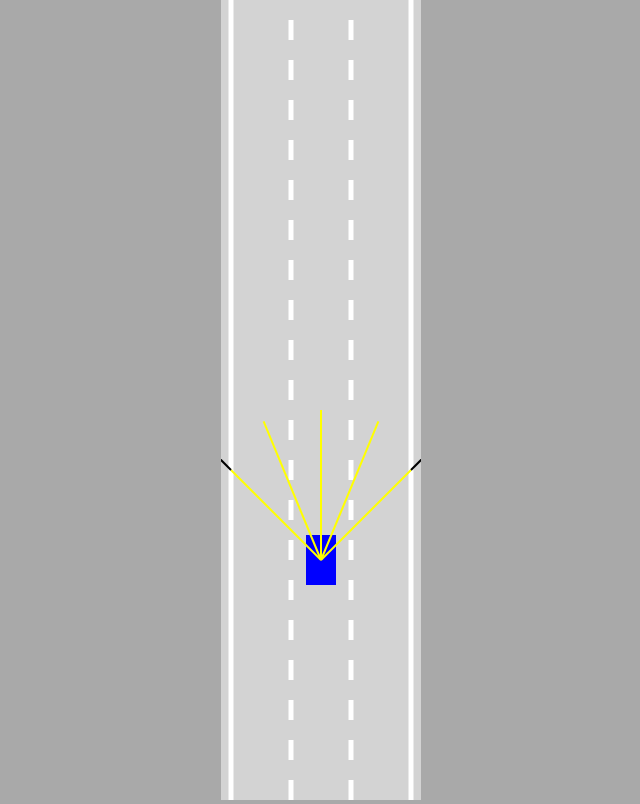
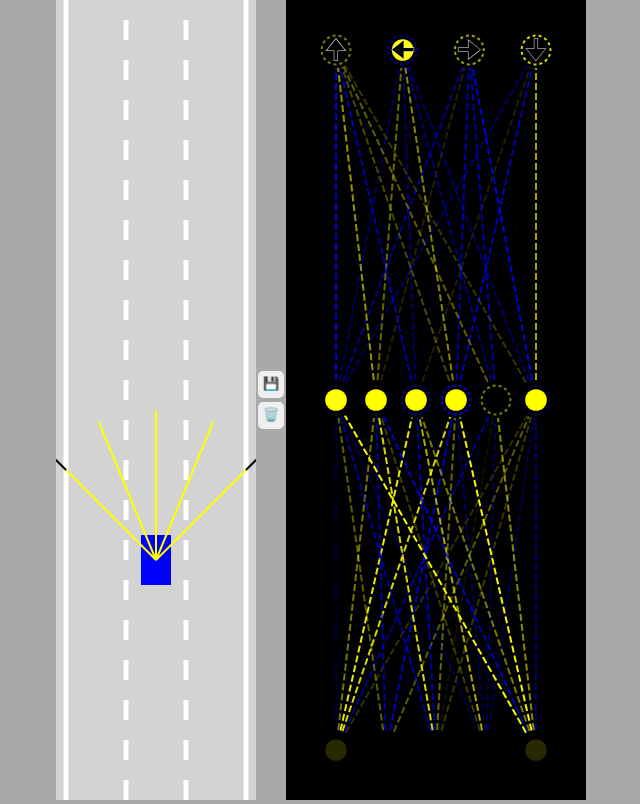
Before and after one commit to jean00/Self-Driving-Car, a plain HTML site: page index.html in a window 1280 px wide. Shown: the whole page, without its empty margins (319-959 px from the left). Drawn offline with Linux system fonts and the light colour scheme.

Commit message:
brain finihed. needs improvements

```diff
--- a/car.js
+++ b/car.js
@@ -12,8 +12,11 @@ class Car {
     this.angle = 0;
     this.damaged = false;
 
+    this.useBrain = controlType == "AI";
+
     if (controlType != "DUMMY") {
       this.sensor = new Sensor(this);
+      this.brain = new NeuralNetwork([this.sensor.rayCount, 6, 4]);
     }
 
     this.controls = new Controls(controlType);
@@ -25,7 +28,22 @@ class Car {
       this.polygon = this.#createPolygon();
       this.damaged = this.#assessDamage(roadBorders, traffic);
     }
-    if (this.sensor) this.sensor.update(roadBorders, traffic);
+    if (this.sensor) {
+      this.sensor.update(roadBorders, traffic);
+
+      const offsets = this.sensor.readings.map((s) =>
+        s == null ? 0 : 1 - s.offset
+      );
+      const outputs = NeuralNetwork.feedForward(offsets, this.brain);
+      console.log(outputs);
+
+      if (this.brain) {
+        this.controls.forward = outputs[0];
+        this.controls.left = outputs[1];
+        this.controls.right = outputs[2];
+        this.controls.reverse = outputs[3];
+      }
+    }
   }
 
   #assessDamage(roadBorders, traffic) {
@@ -115,7 +133,7 @@ class Car {
     this.x -= Math.sin(this.angle) * this.speed; //moves the car
     this.y -= Math.cos(this.angle) * this.speed;
   }
-  draw(context, color) {
+  draw(context, color, drawSensor = false) {
     if (this.damaged) {
       context.fillStyle = "gray";
     } else {
@@ -127,6 +145,6 @@ class Car {
       context.lineTo(this.polygon[i].x, this.polygon[i].y);
     }
     context.fill();
-    if (this.sensor) this.sensor.draw(context);
+    if (this.sensor && drawSensor) this.sensor.draw(context);
   }
 }
--- a/controls.js
+++ b/controls.js
@@ -7,7 +7,7 @@ class Controls {
 
     switch (type) {
       case "KEYS":
-        this.#addKeyboardListeners(); //# prima del metodo indica che è private
+        this.#addKeyboardListeners();
         break;
       case "DUMMY":
         this.forward = true;
@@ -32,7 +32,6 @@ class Controls {
           break;
       }
     };
-
     document.onkeyup = (event) => {
       switch (event.key) {
         case "ArrowLeft":
--- a/index.html
+++ b/index.html
@@ -3,7 +3,13 @@
   <title> Self-Driving Car</title>
   <link rel="stylesheet" href="style.css">
   <body>
-    <canvas id="myCanvas"></canvas>
+    <canvas id="carCanvas"></canvas>
+    <div id = "verticalButtons">
+      <button onclick = "save()"> 💾 </button>
+      <button onclick = "discard()"> 🗑️ </button>
+    </div>
+    <canvas id="networkCanvas"></canvas>
+    <script src = "visualizer.js"></script>
     <script src = "network.js"></script>
     <script src = "sensor.js"></script>
     <script src = "utils.js"></script>
--- a/main.js
+++ b/main.js
@@ -1,32 +1,82 @@
-const canvas = document.getElementById("myCanvas");
-canvas.width = 200;
+const carCanvas = document.getElementById("carCanvas");
+carCanvas.width = 200;
+const networkCanvas = document.getElementById("networkCanvas");
+networkCanvas.width = 300;
 
-const context = canvas.getContext("2d"); /* per disegnare nella canvas ci serve
-                                            un drawing context*/
-const road = new Road(canvas.width / 2, canvas.width * 0.9);
-const car = new Car(road.getLaneCenter(1), 100, 30, 50, "KEYS");
-const traffic = [new Car(road.getLaneCenter(1), -100, 30, 50, "DUMMY", 2)];
+const carCtx = carCanvas.getContext("2d");
+const networkCtx = networkCanvas.getContext("2d");
 
-//animations
+const road = new Road(carCanvas.width / 2, carCanvas.width * 0.9);
+
+const N = 1;
+const cars = generateCars(N);
+let bestCar = cars[0];
+if (localStorage.getItem("bestBrain")) {
+  for (let i = 0; i < cars.length; i++) {
+    cars[i].brain = JSON.parse(localStorage.getItem("bestBrain"));
+    if (i != 0) {
+      NeuralNetwork.mutate(cars[i].brain, 0.1);
+    }
+  }
+}
+
+const traffic = [
+  new Car(road.getLaneCenter(1), -100, 30, 50, "DUMMY", 2),
+  new Car(road.getLaneCenter(0), -300, 30, 50, "DUMMY", 2),
+  new Car(road.getLaneCenter(2), -300, 30, 50, "DUMMY", 2),
+  new Car(road.getLaneCenter(0), -500, 30, 50, "DUMMY", 2),
+  new Car(road.getLaneCenter(1), -500, 30, 50, "DUMMY", 2),
+  new Car(road.getLaneCenter(1), -700, 30, 50, "DUMMY", 2),
+  new Car(road.getLaneCenter(2), -700, 30, 50, "DUMMY", 2),
+];
+
 animate();
 
-function animate() {
+function save() {
+  localStorage.setItem("bestBrain", JSON.stringify(bestCar.brain));
+}
+
+function discard() {
+  localStorage.removeItem("bestBrain");
+}
+
+function generateCars(N) {
+  const cars = [];
+  for (let i = 1; i <= N; i++) {
+    cars.push(new Car(road.getLaneCenter(1), 100, 30, 50, "AI"));
+  }
+  return cars;
+}
+
+function animate(time) {
   for (let i = 0; i < traffic.length; i++) {
     traffic[i].update(road.borders, []);
   }
-  car.update(road.borders, traffic);
-  canvas.height = window.innerHeight;
+  for (let i = 0; i < cars.length; i++) {
+    cars[i].update(road.borders, traffic);
+  }
+  bestCar = cars.find((c) => c.y == Math.min(...cars.map((c) => c.y)));
 
-  //following camera
-  context.save();
-  context.translate(0, -car.y + canvas.height * 0.7); //position the car in the center
+  carCanvas.height = window.innerHeight;
+  networkCanvas.height = window.innerHeight;
 
-  road.draw(context);
+  carCtx.save();
+  carCtx.translate(0, -bestCar.y + carCanvas.height * 0.7);
+
+  road.draw(carCtx);
   for (let i = 0; i < traffic.length; i++) {
-    traffic[i].draw(context, "red");
+    traffic[i].draw(carCtx, "red");
   }
-  car.draw(context, "blue");
+  carCtx.globalAlpha = 0.2;
+  for (let i = 0; i < cars.length; i++) {
+    cars[i].draw(carCtx, "blue");
+  }
+  carCtx.globalAlpha = 1;
+  bestCar.draw(carCtx, "blue", true);
 
-  context.restore();
-  requestAnimationFrame(animate); // richiama la funzione animate e fa si che la macchina si muovi
+  carCtx.restore();
+
+  networkCtx.lineDashOffset = -time / 50;
+  Visualizer.drawNetwork(networkCtx, bestCar.brain);
+  requestAnimationFrame(animate);
 }
--- a/network.js
+++ b/network.js
@@ -0,0 +1,81 @@
+class NeuralNetwork {
+  constructor(neuronCounts) {
+    this.levels = [];
+    for (let i = 0; i < neuronCounts.length - 1; i++) {
+      this.levels.push(new Level(neuronCounts[i], neuronCounts[i + 1]));
+    }
+  }
+
+  static feedForward(givenInputs, network) {
+    let outputs = Level.feedForward(givenInputs, network.levels[0]);
+    for (let i = 1; i < network.levels.length; i++) {
+      outputs = Level.feedForward(outputs, network.levels[i]);
+    }
+    return outputs;
+  }
+
+  static mutate(network, amount = 1) {
+    network.levels.forEach((level) => {
+      for (let i = 0; i < level.biases.length; i++) {
+        level.biases[i] = lerp(level.biases[i], Math.random() * 2 - 1, amount);
+      }
+      for (let i = 0; i < level.weights.length; i++) {
+        for (let j = 0; j < level.weights[i].length; j++) {
+          level.weights[i][j] = lerp(
+            level.weights[i][j],
+            Math.random() * 2 - 1,
+            amount
+          );
+        }
+      }
+    });
+  }
+}
+
+class Level {
+  constructor(inputCount, outputCount) {
+    this.inputs = new Array(inputCount);
+    this.outputs = new Array(outputCount);
+    this.biases = new Array(outputCount);
+
+    this.weights = [];
+    for (let i = 0; i < inputCount; i++) {
+      this.weights[i] = new Array(outputCount);
+    }
+
+    Level.#randomize(this);
+  }
+
+  static #randomize(level) {
+    for (let i = 0; i < level.inputs.length; i++) {
+      for (let j = 0; j < level.outputs.length; j++) {
+        level.weights[i][j] = Math.random() * 2 - 1;
+      }
+    }
+
+    for (let i = 0; i < level.biases.length; i++) {
+      level.biases[i] = Math.random() * 2 - 1;
+    }
+  }
+
+  static feedForward(givenInputs, level) {
+    for (let i = 0; i < level.inputs.length; i++) {
+      level.inputs[i] = givenInputs[i];
+    }
+
+    for (let i = 0; i < level.outputs.length; i++) {
+      let sum = 0;
+      for (let j = 0; j < level.inputs.length; j++) {
+        sum += level.inputs[j] * level.weights[j][i];
+      }
+
+      if (sum > level.biases[i]) {
+        level.outputs[i] = 1;
+      } else {
+        level.outputs[i] = 0;
+      }
+    }
+
+    return level.outputs;
+  }
+}
--- a/sensor.js
+++ b/sensor.js
@@ -46,6 +46,7 @@ class Sensor {
         }
       }
     }
+
     if (touches.length == 0) {
       return null;
     } else {
@@ -74,26 +75,26 @@ class Sensor {
     }
   }
 
-  draw(context) {
+  draw(ctx) {
     for (let i = 0; i < this.rayCount; i++) {
       let end = this.rays[i][1];
       if (this.readings[i]) {
         end = this.readings[i];
       }
 
-      context.beginPath();
-      context.lineWidth = 2;
-      context.strokeStyle = "yellow";
-      context.moveTo(this.rays[i][0].x, this.rays[i][0].y);
-      context.lineTo(end.x, end.y);
-      context.stroke();
+      ctx.beginPath();
+      ctx.lineWidth = 2;
+      ctx.strokeStyle = "yellow";
+      ctx.moveTo(this.rays[i][0].x, this.rays[i][0].y);
+      ctx.lineTo(end.x, end.y);
+      ctx.stroke();
 
-      context.beginPath();
-      context.lineWidth = 2;
-      context.strokeStyle = "black";
-      context.moveTo(this.rays[i][1].x, this.rays[i][1].y);
-      context.lineTo(end.x, end.y);
-      context.stroke();
+      ctx.beginPath();
+      ctx.lineWidth = 2;
+      ctx.strokeStyle = "black";
+      ctx.moveTo(this.rays[i][1].x, this.rays[i][1].y);
+      ctx.lineTo(end.x, end.y);
+      ctx.stroke();
     }
   }
 }
--- a/style.css
+++ b/style.css
@@ -2,9 +2,30 @@ body{
   margin: 0;
   background: darkgray;
   overflow: hidden;
-  text-align: center;
+  display: flex;
+  justify-content: center;
+  align-items: center;
+}
+#verticalButtons{
+  display: flex;
+  flex-direction: column;
+}
+button {
+  border: none;
+  border-radius: 5px;
+  padding: 5px 5px 7px 5px;
+  margin: 2px;
+  cursor: pointer;
 }
 
-#myCanvas{
+button:hover {
+  background: blue;
+}
+
+#networkCanvas{
+  background: black;
+}
+
+#carCanvas{
   background: lightgray;
 }
--- a/utils.js
+++ b/utils.js
@@ -1,5 +1,5 @@
-function lerp(a, b, t) {
-  return a + (b - a) * t;
+function lerp(A, B, t) {
+  return A + (B - A) * t;
 }
 
 function getIntersection(A, B, C, D) {
@@ -38,3 +38,16 @@ function polysIntersect(poly1, poly2) {
   }
   return false;
 }
+
+function getRGBA(value) {
+  const alpha = Math.abs(value);
+  const R = value < 0 ? 0 : 255;
+  const G = R;
+  const B = value > 0 ? 0 : 255;
+  return "rgba(" + R + "," + G + "," + B + "," + alpha + ")";
+}
+
+function getRandomColor() {
+  const hue = 290 + Math.random() * 260;
+  return "hsl(" + hue + ", 100%, 60%)";
+}
--- /dev/null
+++ b/visualizer.js
@@ -0,0 +1,103 @@
+class Visualizer {
+  static drawNetwork(ctx, network) {
+    const margin = 50;
+    const left = margin;
+    const top = margin;
+    const width = ctx.canvas.width - margin * 2;
+    const height = ctx.canvas.height - margin * 2;
+
+    const levelHeight = height / network.levels.length;
+
+    for (let i = network.levels.length - 1; i >= 0; i--) {
+      const levelTop =
+        top +
+        lerp(
+          height - levelHeight,
+          0,
+          network.levels.length == 1 ? 0.5 : i / (network.levels.length - 1)
+        );
+
+      ctx.setLineDash([7, 3]);
+      Visualizer.drawLevel(
+        ctx,
+        network.levels[i],
+        left,
+        levelTop,
+        width,
+        levelHeight,
+        i == network.levels.length - 1 ? ["🠉", "🠈", "🠊", "🠋"] : []
+      );
+    }
+  }
+
+  static drawLevel(ctx, level, left, top, width, height, outputLabels) {
+    const right = left + width;
+    const bottom = top + height;
+
+    const { inputs, outputs, weights, biases } = level;
+
+    for (let i = 0; i < inputs.length; i++) {
+      for (let j = 0; j < outputs.length; j++) {
+        ctx.beginPath();
+        ctx.moveTo(Visualizer.#getNodeX(inputs, i, left, right), bottom);
+        ctx.lineTo(Visualizer.#getNodeX(outputs, j, left, right), top);
+        ctx.lineWidth = 2;
+        ctx.strokeStyle = getRGBA(weights[i][j]);
+        ctx.stroke();
+      }
+    }
+
+    const nodeRadius = 18;
+    for (let i = 0; i < inputs.length; i++) {
+      const x = Visualizer.#getNodeX(inputs, i, left, right);
+      ctx.beginPath();
+      ctx.arc(x, bottom, nodeRadius, 0, Math.PI * 2);
+      ctx.fillStyle = "black";
+      ctx.fill();
+      ctx.beginPath();
+      ctx.arc(x, bottom, nodeRadius * 0.6, 0, Math.PI * 2);
+      ctx.fillStyle = getRGBA(inputs[i]);
+      ctx.fill();
+    }
+
+    for (let i = 0; i < outputs.length; i++) {
+      const x = Visualizer.#getNodeX(outputs, i, left, right);
+      ctx.beginPath();
+      ctx.arc(x, top, nodeRadius, 0, Math.PI * 2);
+      ctx.fillStyle = "black";
+      ctx.fill();
+      ctx.beginPath();
+      ctx.arc(x, top, nodeRadius * 0.6, 0, Math.PI * 2);
+      ctx.fillStyle = getRGBA(outputs[i]);
+      ctx.fill();
+
+      ctx.beginPath();
+      ctx.lineWidth = 2;
+      ctx.arc(x, top, nodeRadius * 0.8, 0, Math.PI * 2);
+      ctx.strokeStyle = getRGBA(biases[i]);
+      ctx.setLineDash([3, 3]);
+      ctx.stroke();
+      ctx.setLineDash([]);
+
+      if (outputLabels[i]) {
+        ctx.beginPath();
+        ctx.textAlign = "center";
+        ctx.textBaseline = "middle";
+        ctx.fillStyle = "black";
+        ctx.strokeStyle = "white";
+        ctx.font = nodeRadius * 1.5 + "px Arial";
+        ctx.fillText(outputLabels[i], x, top + nodeRadius * 0.1);
+        ctx.lineWidth = 0.5;
+        ctx.strokeText(outputLabels[i], x, top + nodeRadius * 0.1);
+      }
+    }
+  }
+
+  static #getNodeX(nodes, index, left, right) {
+    return lerp(
+      left,
+      right,
+      nodes.length == 1 ? 0.5 : index / (nodes.length - 1)
+    );
+  }
+}
```
